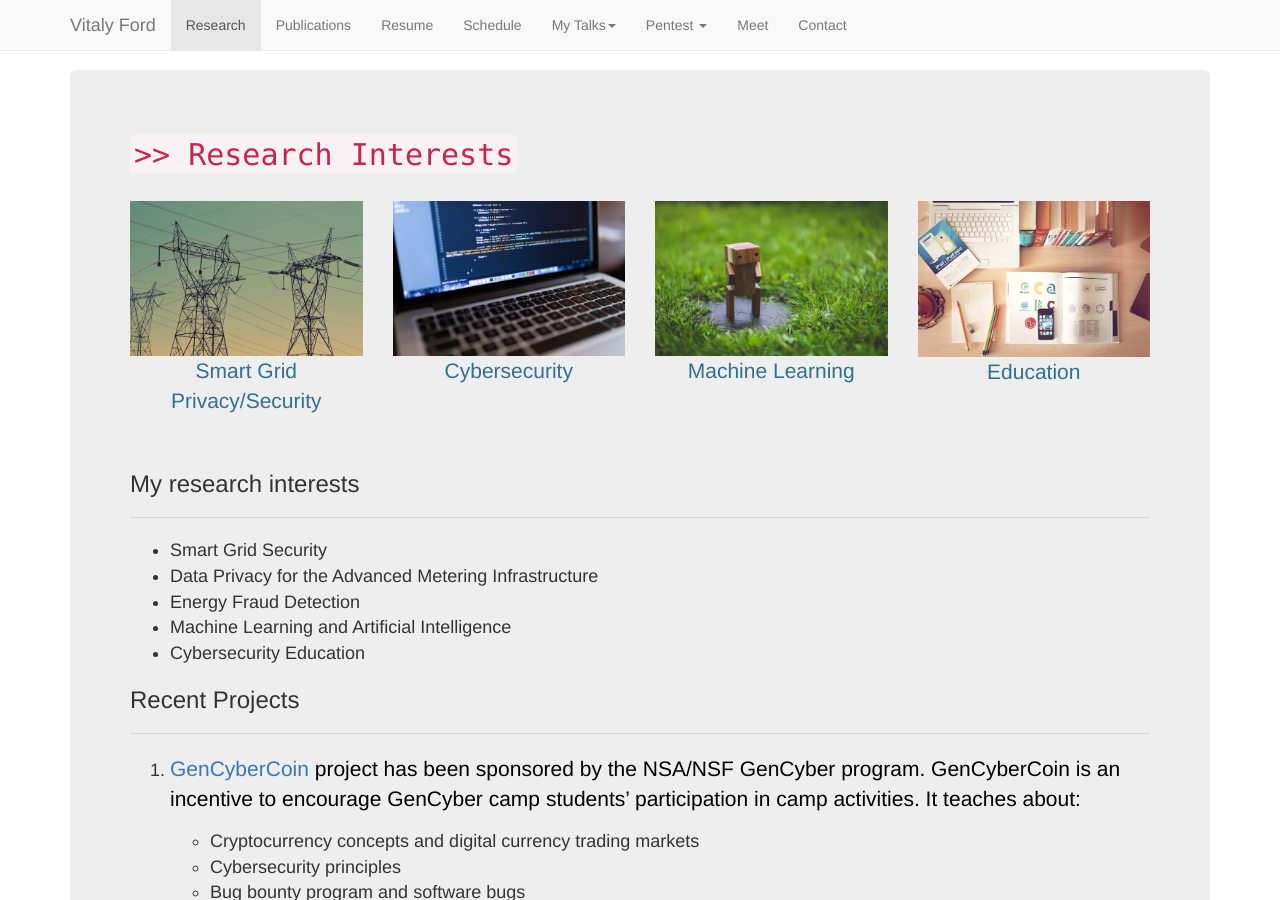
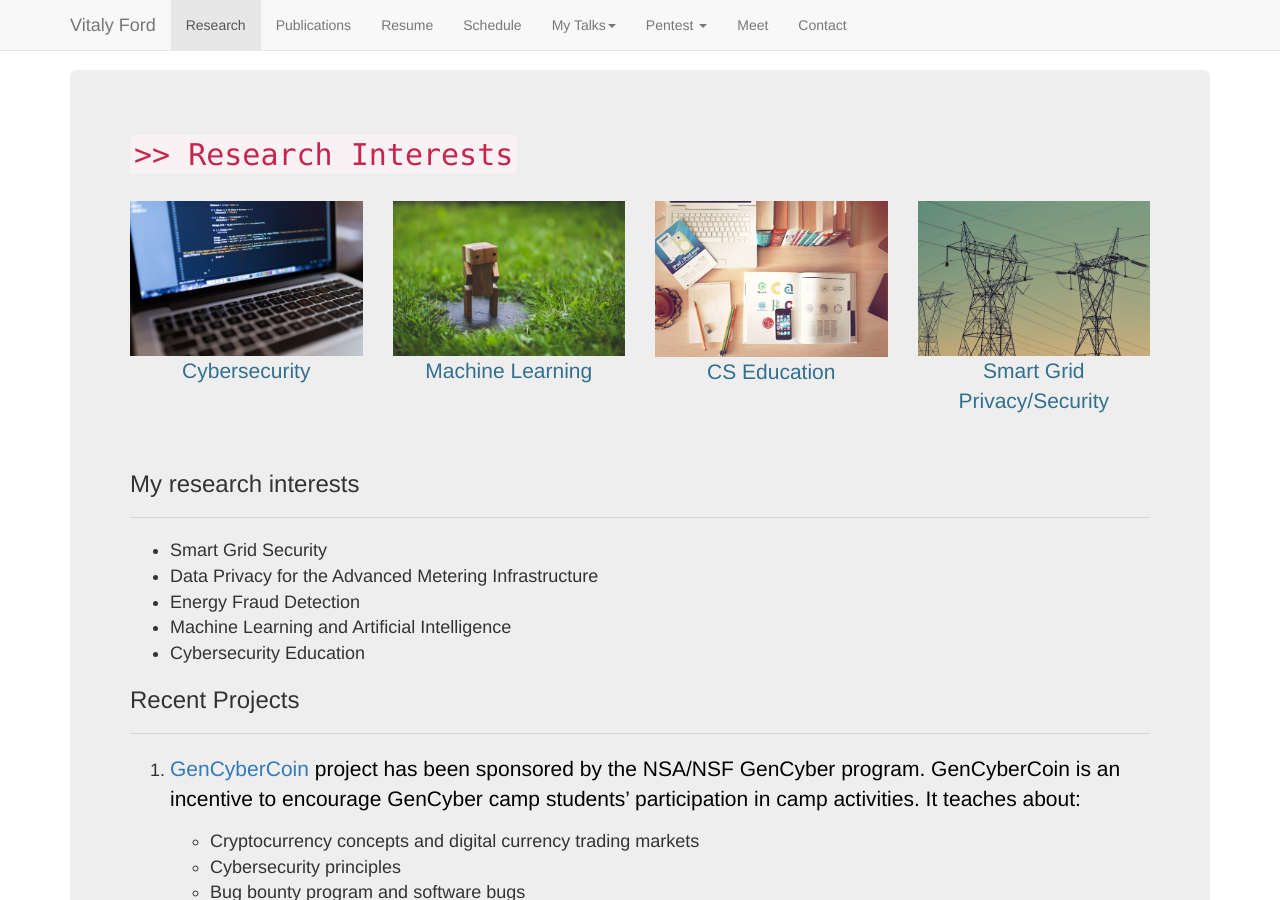
Before and after one commit to vitalyford/vitalyford.github.io, a Jekyll site: the page built from research.html, in a window 1280 px wide and 900 px high. Built offline with Jekyll 4.4.1, drawn with Linux system fonts in a browser that asks for light colours; nearby versions of some CDN libraries.

Commit message:
Fix layout of the images on research

```diff
--- a/research.html
+++ b/research.html
@@ -5,21 +5,21 @@
 ---
 
 <div class="row">
-    <div class="col-md-3">
-    <img src="/assets/images/smartGrid.jpg" class="img-responsive img-square thumb-research" alt="Smart grid picture"/>
-    <p class="text-center text-info">Smart Grid Privacy/Security</p>
+    <div class="col-md-3 col-xs-6">
+        <img src="/assets/images/cybersecurity.jpg" class="img-responsive img-square thumb-research" alt="Cybersecurity picture"/>
+        <p class="text-center text-info">Cybersecurity</p>
     </div>
-    <div class="col-md-3">
-    <img src="/assets/images/cybersecurity.jpg" class="img-responsive img-square thumb-research" alt="Cybersecurity picture"/>
-    <p class="text-center text-info">Cybersecurity</p>
+    <div class="col-md-3 col-xs-6">
+        <img src="/assets/images/machineLearning.jpg" class="img-responsive img-square thumb-research" alt="Machine learning picture"/>
+        <p class="text-center text-info">Machine Learning</p>
     </div>
-    <div class="col-md-3">
-    <img src="/assets/images/machineLearning.jpg" class="img-responsive img-square thumb-research" alt="Machine learning picture"/>
-    <p class="text-center text-info">Machine Learning</p>
+    <div class="col-md-3 col-xs-6">
+        <img src="/assets/images/education.jpg" class="img-responsive img-square thumb-research" alt="Education picture"/>
+        <p class="text-center text-info">CS Education</p>
     </div>
-    <div class="col-md-3">
-    <img src="/assets/images/education.jpg" class="img-responsive img-square thumb-research" alt="Education picture"/>
-    <p class="text-center text-info">Education</p>
+    <div class="col-md-3 col-xs-6">
+        <img src="/assets/images/smartGrid.jpg" class="img-responsive img-square thumb-research" alt="Smart grid picture"/>
+        <p class="text-center text-info">Smart Grid Privacy/Security</p>
     </div>
 </div>
 <h3 style="padding-top: 20px;">My research interests</h3>
```
